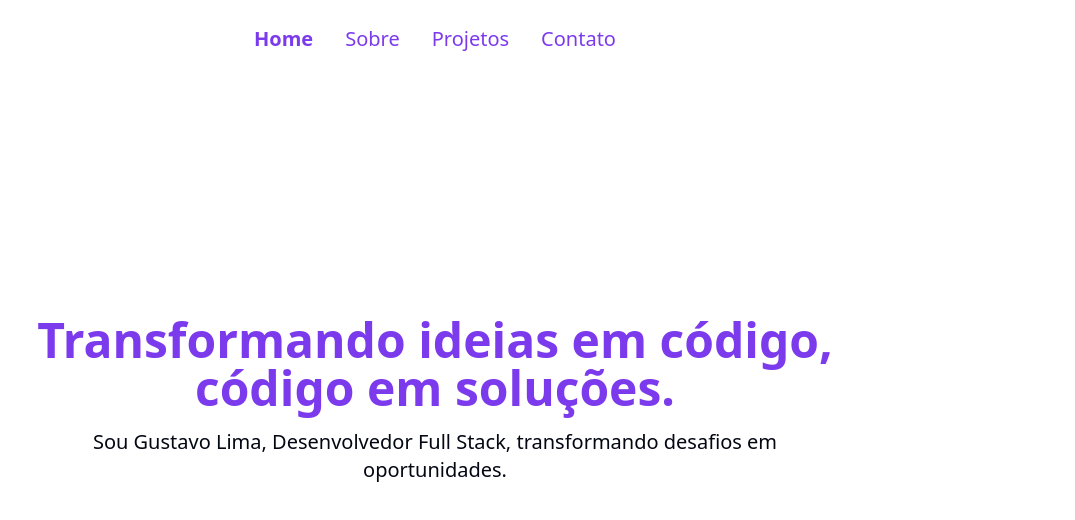
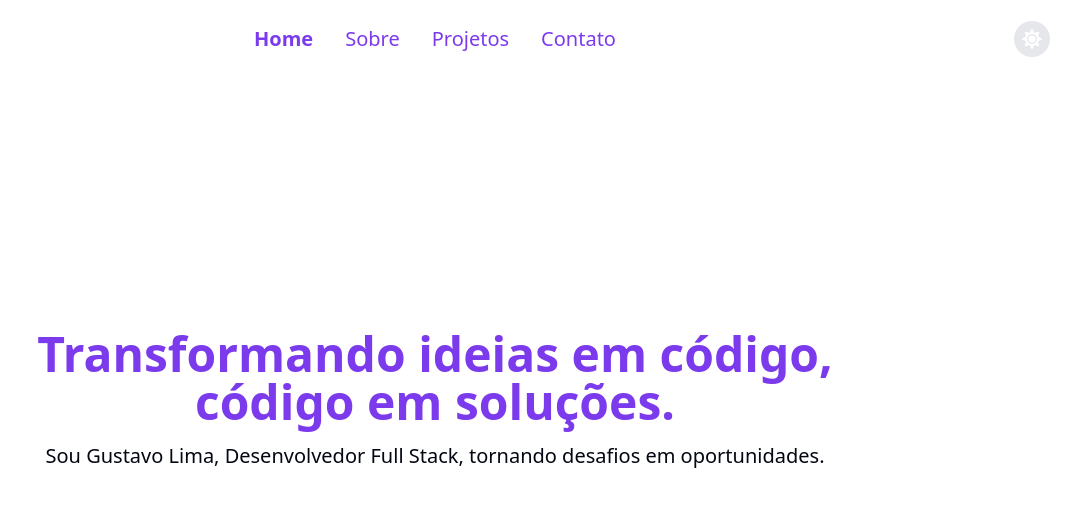
Before and after one commit to GustavoRSL/portfolio-NextJS, a Next.js app: page / in a window 1280 px wide. Shown: the top 520 px of the page, without its empty margins (205-1280 px from the left). Built offline with nearby package versions, Linux system fonts and the light colour scheme.

Commit message:
feat: add toggle darkmode

```diff
--- a/src/app/layout.tsx
+++ b/src/app/layout.tsx
@@ -1,4 +1,5 @@
 import type { Metadata } from "next";
+import { ThemeProvider } from "@/context/ThemeContext";
 import "./globals.css";
 
 export const metadata: Metadata = {
@@ -13,10 +14,8 @@ export default function RootLayout({
 }>) {
   return (
     <html lang="pt-BR">
-      <body
-        className={`antialiased`}
-      >
-        {children}
+      <body className={`antialiased`}>
+        <ThemeProvider>{children}</ThemeProvider>
       </body>
     </html>
   );
--- /dev/null
+++ b/src/components/DarkModeToggle.tsx
@@ -0,0 +1,17 @@
+"use client"; // Necessário para Next.js App Router
+
+import { useTheme } from "@/context/ThemeContext";
+import { FaSun, FaMoon } from "react-icons/fa";
+
+export function DarkModeToggle() {
+  const { darkMode, toggleTheme } = useTheme();
+
+  return (
+    <button
+      onClick={toggleTheme}
+      className="fixed top-5 right-6 p-2 rounded-3xl transition-all bg-gray-200 dark:bg-gray-800"
+    >
+      {darkMode ? <FaMoon size={20} /> : <FaSun size={20} />}
+    </button>
+  );
+}
--- a/src/components/HomeSection.tsx
+++ b/src/components/HomeSection.tsx
@@ -5,12 +5,11 @@ export default function HomeSection() {
     <section id="home" className="h-svh flex items-center justify-center">
       <div className="text-center w-[50rem] mx-7">
         <h1 className="text-5xl font-bold mb-4 text-primary">
-          Transformando <span className="text-secondaryColor">ideias</span> em
-          código, código em{" "}
-          <span className="text-secondaryColor">soluções</span>.
+          Transformando <span className="text-primary">ideias</span> em código,
+          código em <span className="text-primary">soluções</span>.
         </h1>
         <p className="font-regular text-base sm:text-lg md:text-xl text-foreground">
-          Sou Gustavo Lima, Desenvolvedor Full Stack, transformando desafios em
+          Sou Gustavo Lima, Desenvolvedor Full Stack, tornando desafios em
           oportunidades.
         </p>
       </div>
--- a/src/components/Navbar.tsx
+++ b/src/components/Navbar.tsx
@@ -1,6 +1,7 @@
 "use client";
 
 import { useState, useEffect, useMemo } from "react";
+import { DarkModeToggle } from "./DarkModeToggle";
 
 export default function Navbar() {
   const [activeSection, setActiveSection] = useState("home");
@@ -28,7 +29,8 @@ export default function Navbar() {
 
   return (
     <nav className="w-svw bg-background/80 backdrop-blur-sm border border-white/20 fixed top-0 py-4 rounded-lg z-10 transition-all duration-100">
-      <ul className="flex justify-center space-x-4 sm:space-x-6 md:space-x-8">
+      <div className="flex justify-between">
+        <ul className="flex mx-auto justify-center space-x-4 sm:space-x-6 md:space-x-8">
           {sections.map((section) => (
             <li key={section}>
               <a
@@ -44,6 +46,8 @@ export default function Navbar() {
             </li>
           ))}
         </ul>
+        <DarkModeToggle />
+      </div>
     </nav>
   );
 }
--- /dev/null
+++ b/src/context/ThemeContext.tsx
@@ -0,0 +1,39 @@
+"use client";
+
+import { createContext, useContext, useEffect, useState } from "react";
+
+const ThemeContext = createContext({
+  darkMode: false,
+  toggleTheme: () => {},
+});
+
+export function ThemeProvider({ children }: { children: React.ReactNode }) {
+  const [darkMode, setDarkMode] = useState(false);
+  const [isMounted, setIsMounted] = useState(false);
+
+  useEffect(() => {
+    const isDark = localStorage.getItem("theme") === "dark";
+    setDarkMode(isDark);
+    setIsMounted(true);
+    document.documentElement.classList.toggle("dark", isDark);
+  }, []);
+
+  const toggleTheme = () => {
+    const newMode = !darkMode;
+    setDarkMode(newMode);
+    document.documentElement.classList.toggle("dark", newMode);
+    localStorage.setItem("theme", newMode ? "dark" : "light");
+  };
+
+  if (!isMounted) return null; // Evita renderizar enquanto o tema não é carregado
+
+  return (
+    <ThemeContext.Provider value={{ darkMode, toggleTheme }}>
+      <div className={darkMode ? "dark" : ""}>{children}</div>
+    </ThemeContext.Provider>
+  );
+}
+
+export function useTheme() {
+  return useContext(ThemeContext);
+}
```
Lines whose indentation alone changed are shown as unchanged.
